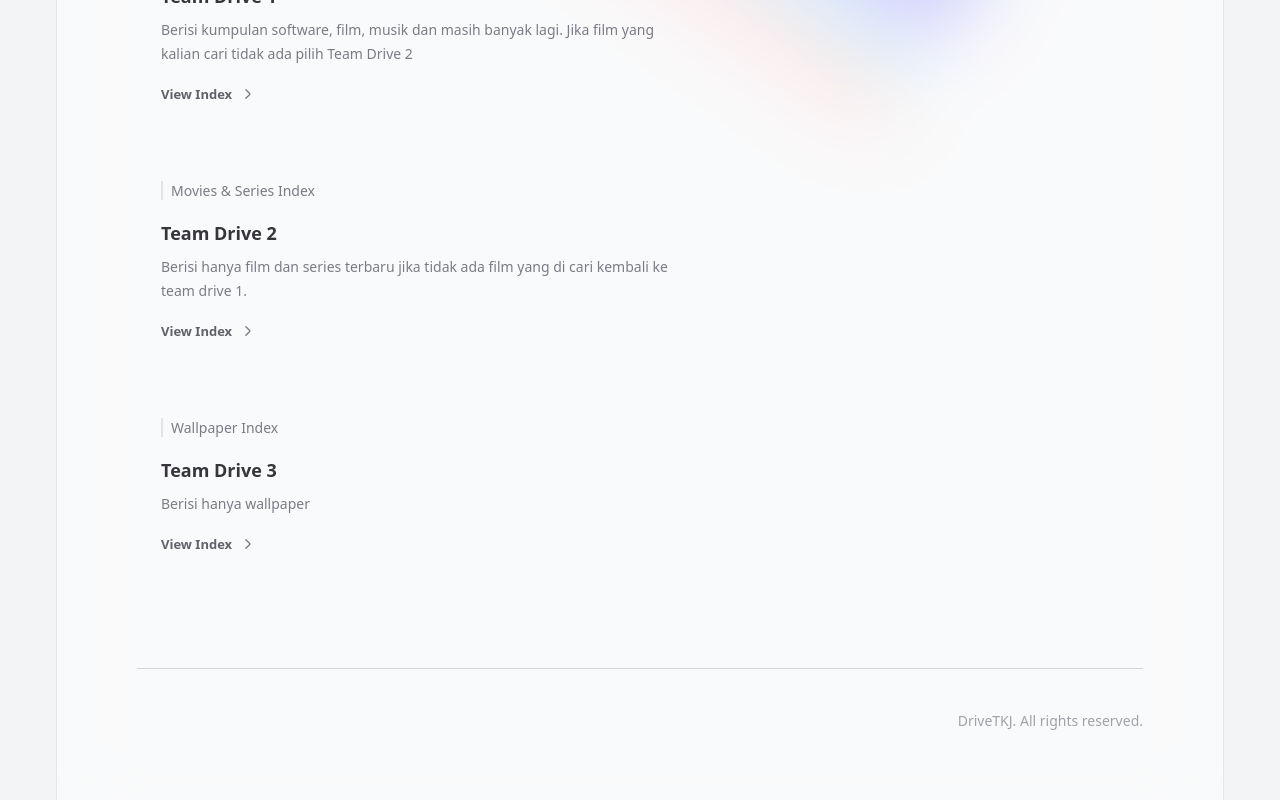
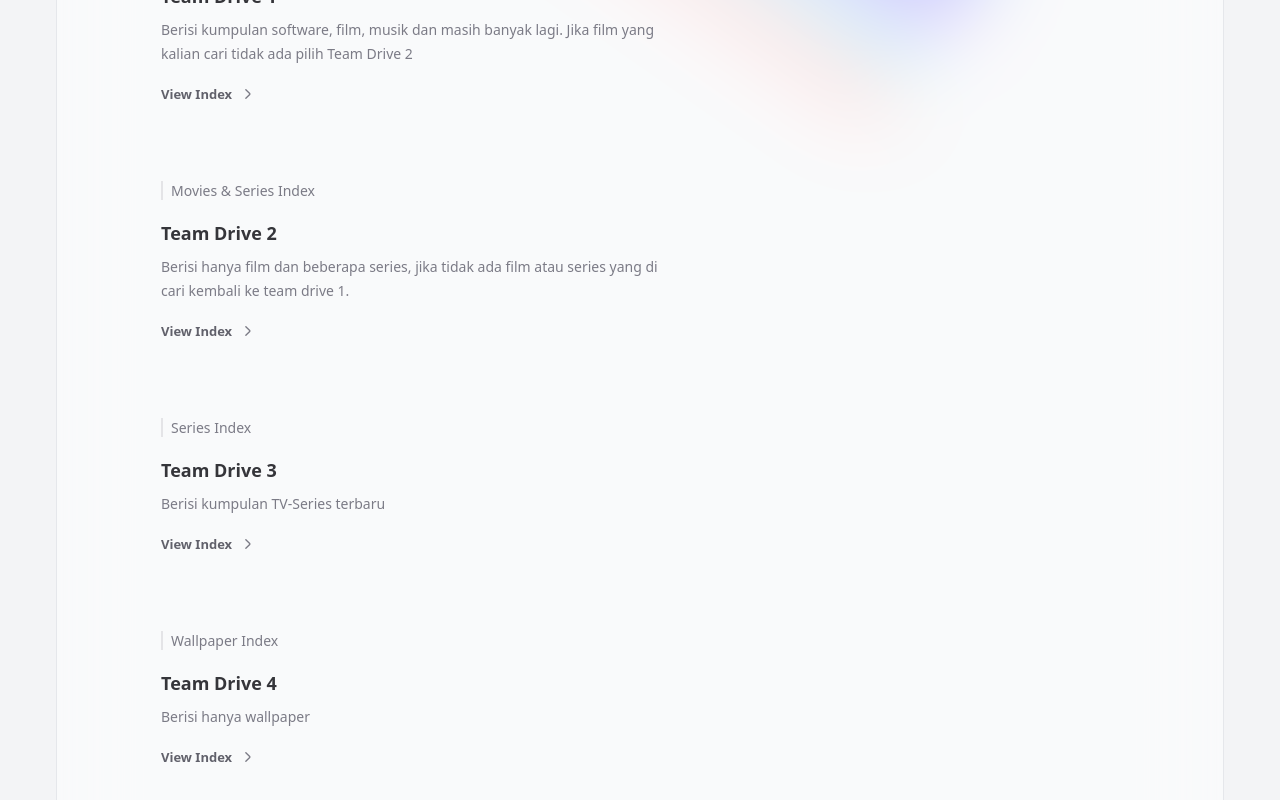
Before and after one commit to NoobsMaster699/dex, a Next.js app: page / in a window 1280 px wide. Shown: the part 620-1420 px from the top of the page. Built offline with nearby package versions, Linux system fonts and the light colour scheme.

Commit message:
Update Home.js

```diff
--- a/components/Moleculs/Home/Home.js
+++ b/components/Moleculs/Home/Home.js
@@ -38,12 +38,18 @@ const Project = () => {
     },
     {
       title: "Team Drive 2",
-      desc: "Berisi hanya film dan series terbaru jika tidak ada film yang di cari kembali ke team drive 1.",
+      desc: "Berisi hanya film dan beberapa series, jika tidak ada film atau series yang di cari kembali ke team drive 1.",
       link: "https://drivekjeh.me/0:/",
       date: "Movies & Series Index",
     },
     {
       title: "Team Drive 3",
+      desc: "Berisi kumpulan TV-Series terbaru",
+      link: "https://drive.google.com/drive/u/1/folders/1Us0SXGclrsJd8Tnj3-XwrLnj3e6apskE",
+      date: "Series Index",
+    },
+      {
+      title: "Team Drive 4 ",
       desc: "Berisi hanya wallpaper",
       link: "https://drive.google.com/drive/u/1/folders/1Us0SXGclrsJd8Tnj3-XwrLnj3e6apskE",
       date: "Wallpaper Index",
```
